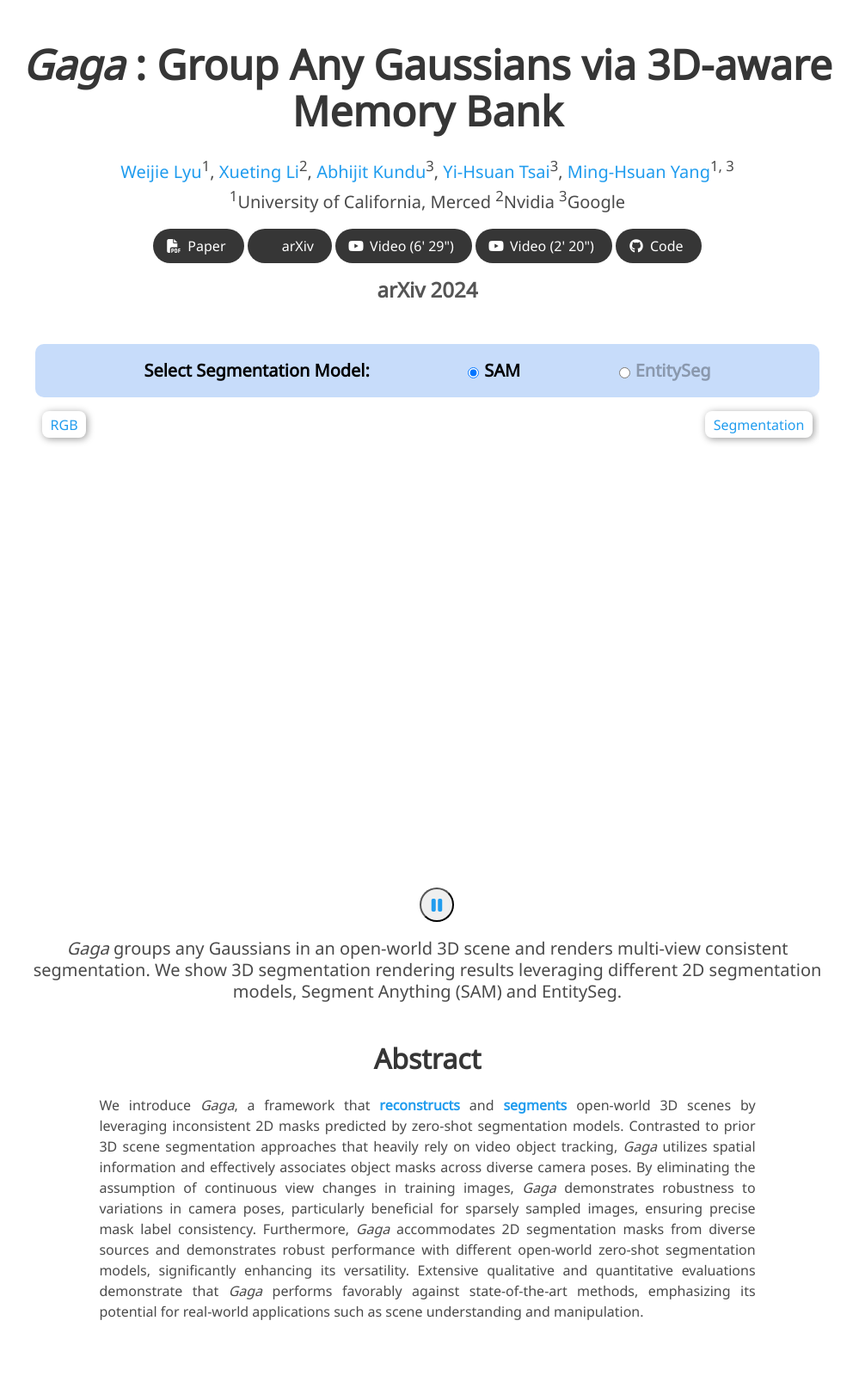
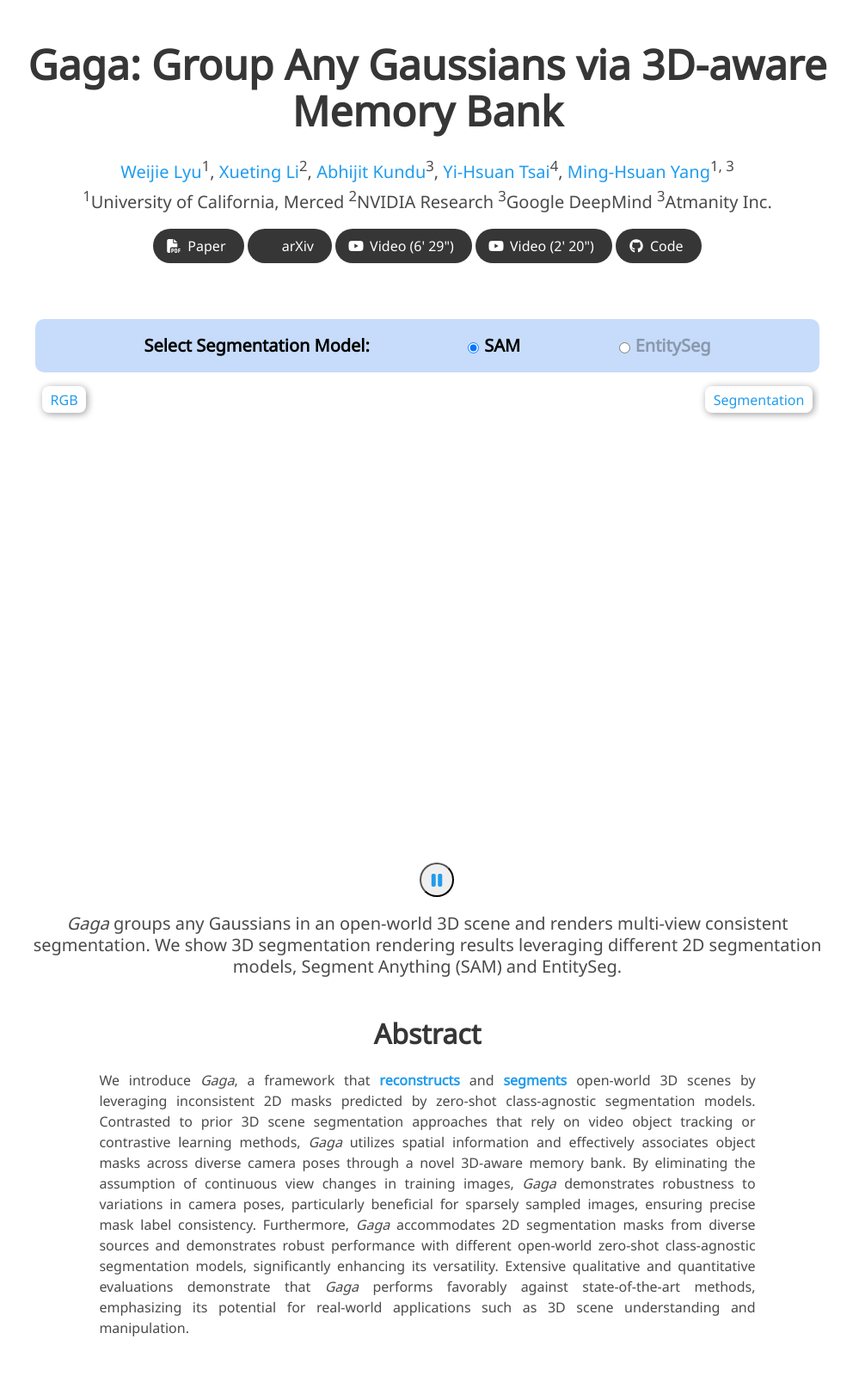
Before and after one commit to weijielyu/Gaga, a plain HTML site: page index.html in a window 1280 px wide. Shown: the top 1600 px of the page at 86% size, without its empty margins (143-1142 px from the left). Drawn offline with nearby package versions, Linux system fonts and the light colour scheme; some icons are missing; a web font is replaced by a local one.

Commit message:
Update website

```diff
--- a/index.html
+++ b/index.html
@@ -37,7 +37,7 @@
       <div class="columns is-centered">
         <div class="column has-text-centered">
           <h1 class="title is-1 publication-title">
-            <i>Gaga</i> : Group Any Gaussians via 3D-aware Memory Bank
+            Gaga: Group Any Gaussians via 3D-aware Memory Bank
           </h1>
           <div class="is-size-5 publication-authors">
             <span class="author-block">
@@ -50,7 +50,7 @@
               <a href="https://abhijitkundu.info/">Abhijit Kundu</a><sup>3</sup>,
             </span>
             <span class="author-block">
-              <a href="https://sites.google.com/site/yihsuantsai/">Yi-Hsuan Tsai</a><sup>3</sup>,
+              <a href="https://sites.google.com/site/yihsuantsai/">Yi-Hsuan Tsai</a><sup>4</sup>,
             </span>
             <span class="author-block">
               <a href="https://faculty.ucmerced.edu/mhyang/">Ming-Hsuan Yang</a><sup>1, 3</sup>
@@ -59,8 +59,9 @@
 
           <div class="is-size-5 publication-authors">
             <span class="author-block"><sup>1</sup>University of California, Merced </span>
-            <span class="author-block"><sup>2</sup>Nvidia </span>
-            <span class="author-block"><sup>3</sup>Google </span>
+            <span class="author-block"><sup>2</sup>NVIDIA Research </span>
+            <span class="author-block"><sup>3</sup>Google DeepMind </span>
+            <span class="author-block"><sup>3</sup>Atmanity Inc. </span>
           </div>
 
           <div class="column has-text-centered">
@@ -116,10 +117,6 @@
               </span>
             </div>
           </div>
-          <!-- Submission Status. -->
-          <div class="title-row">
-            <span class="title is-4 publication-venue">arXiv 2024</span>
-          </div>
         </div>
       </div>
     </div>
@@ -162,17 +159,17 @@
           <p>
             We introduce <i>Gaga</i>, a framework that <b style="color:hsl(204, 86%, 53%)">reconstructs</b>
             and <b style="color:hsl(204, 86%, 53%)">segments</b> open-world 3D scenes
-            by leveraging inconsistent 2D masks predicted by zero-shot segmentation models. Contrasted
-            to prior 3D scene segmentation approaches that heavily rely on video object tracking,
-            <i>Gaga</i> utilizes spatial information and effectively associates object masks across diverse camera
-            poses. By eliminating the assumption of continuous view changes in training images, <i>Gaga</i>
-            demonstrates robustness to variations in camera poses, particularly beneficial for sparsely
-            sampled images, ensuring precise mask label consistency. Furthermore, <i>Gaga</i> accommodates
-            2D segmentation masks from diverse sources and demonstrates robust performance with different
-            open-world zero-shot segmentation models, significantly enhancing its versatility.
-            Extensive qualitative and quantitative evaluations demonstrate that <i>Gaga</i> performs favorably against
-            state-of-the-art methods, emphasizing its potential for real-world applications such as scene
-            understanding and manipulation.
+            by leveraging inconsistent 2D masks predicted by zero-shot class-agnostic segmentation models.
+            Contrasted to prior 3D scene segmentation approaches that rely on video object tracking or
+            contrastive learning methods, <i>Gaga</i> utilizes spatial information and effectively associates
+            object masks across diverse camera poses through a novel 3D-aware memory bank. By eliminating
+            the assumption of continuous view changes in training images, <i>Gaga</i> demonstrates robustness to
+            variations in camera poses, particularly beneficial for sparsely sampled images, ensuring
+            precise mask label consistency. Furthermore, <i>Gaga</i> accommodates 2D segmentation masks from
+            diverse sources and demonstrates robust performance with different open-world zero-shot
+            class-agnostic segmentation models, significantly enhancing its versatility. Extensive qualitative
+            and quantitative evaluations demonstrate that <i>Gaga</i> performs favorably against state-of-the-art methods,
+            emphasizing its potential for real-world applications such as 3D scene understanding and manipulation.
           </p>
         </div>
       </div>
@@ -210,17 +207,14 @@
             </div>
           </div>
           <p>
-            <strong>Overview of <i>Gaga</i>.</strong> <i>Gaga</i> reconstructs 3D scenes with Gaussian Splatting and
-            adopts an open-world model to generate 2D segmentation masks. To eliminate the 2D
-            mask label inconsistency, we design the <b style="color:hsl(204, 86%, 53%)">3D-aware mask association</b> process,
-            where a 3D-aware memory bank is employed to
-            assign a consistent group ID across different views to
-            each 2D mask based on the 3D Gaussians projected to that mask. Specifically,
-            we find the corresponding Gaussians projected to each 2D mask and assign the mask
-            with the group ID in the memory bank with the maximum overlapped Gaussians.
-            After the 3D-aware mask association process, we use masks with multi-view
-            consistent group IDs as pseudo labels to train an identity encoding on each 3D Gaussian
-            for segmentation rendering.
+            <strong>Overview of <i>Gaga</i>.</strong> <i>Gaga</i> reconstructs 3D scenes using Gaussian Splatting and
+            adopts any open-world model to generate 2D segmentation masks. To eliminate the 2D mask label inconsistency,
+            we design a mask association process, where a <b style="color:hsl(204, 86%, 53%)">3D-aware memory bank</b> is
+            employed to assign a consistent group ID across different views to each 2D mask based on the 3D Gaussians
+            projected to that mask. Specifically, we find the corresponding Gaussians projected to 2D mask and assign
+            the mask with the group ID in the memory bank with the maximum overlapped Gaussians After 3D-aware mask association
+            process, we use masks with multi-view consistent group IDs as pseudo labels to train an identity encoding on each
+            3D Gaussian for segmentation rendering.
           </p>
         </div>
       </div>
```
Also changed, not shown: 1 other file.
